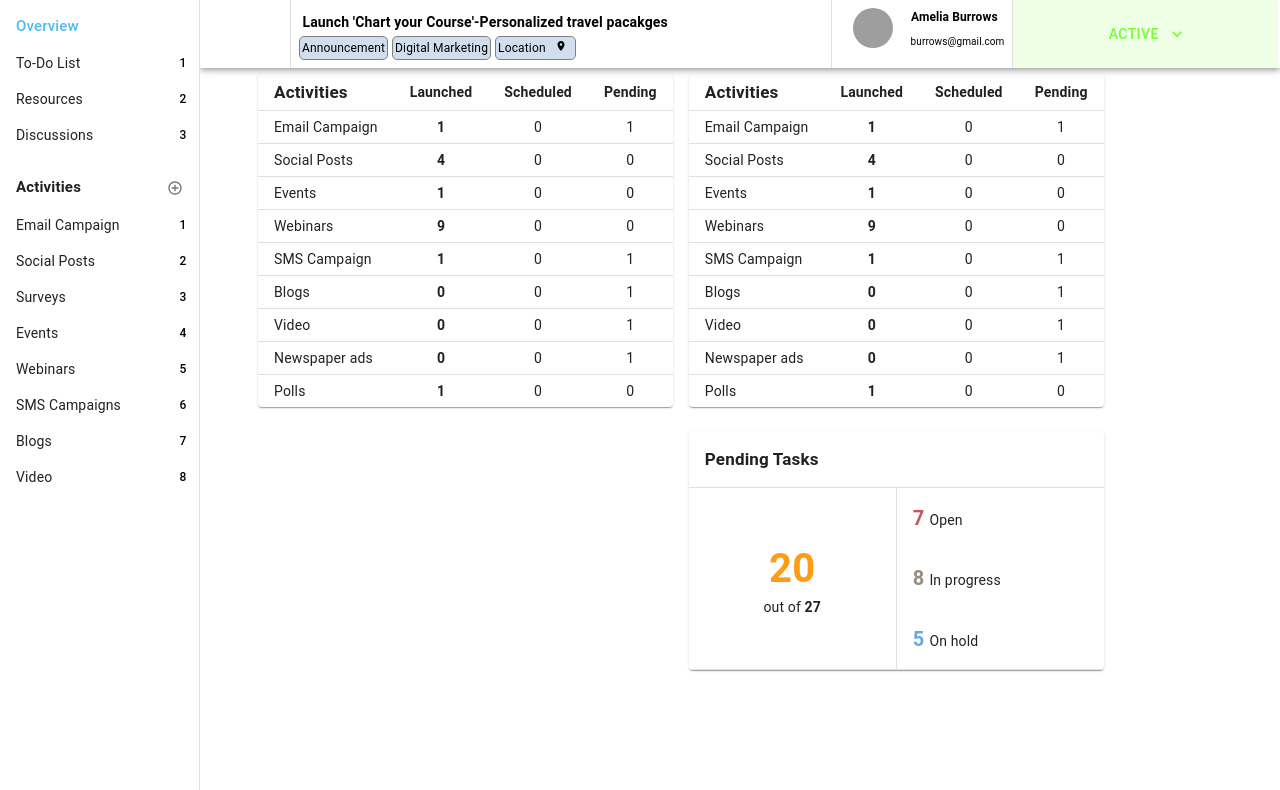
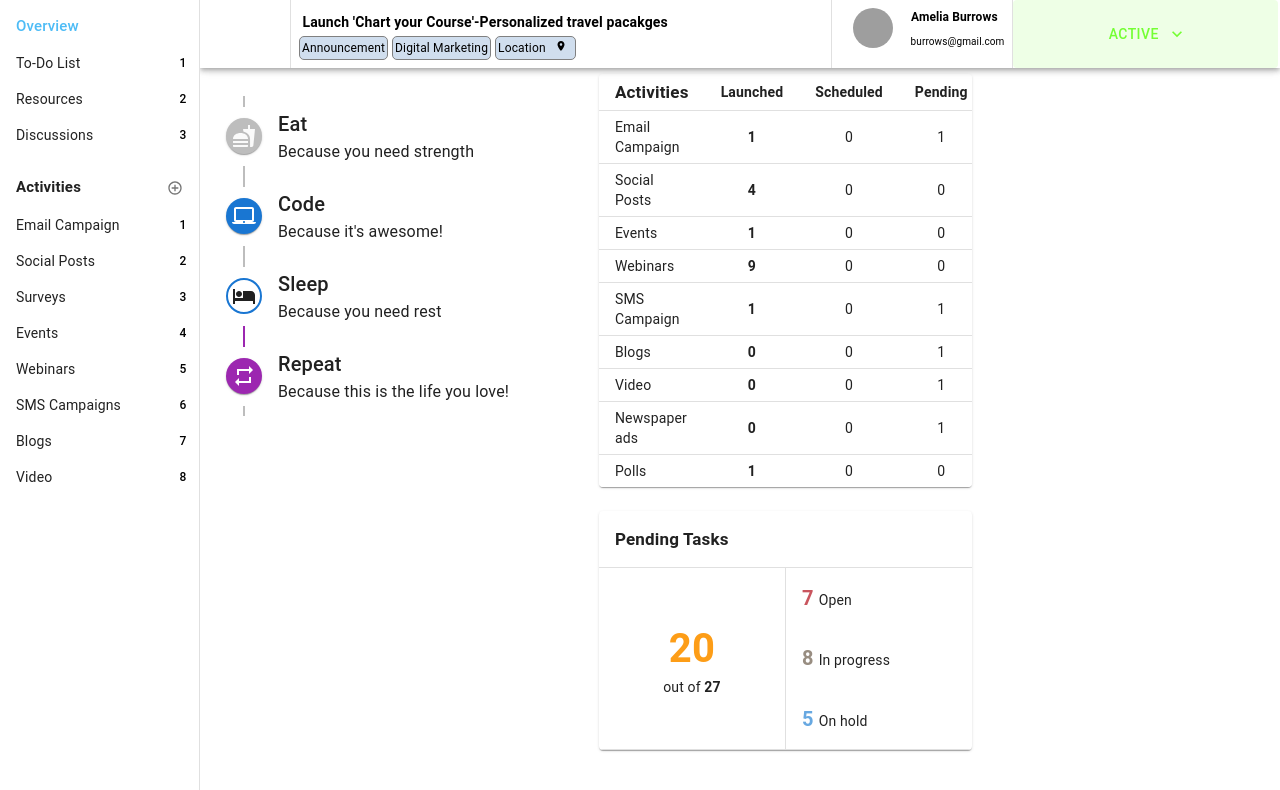
Before and after one commit to jayaramaurigo/aurigo-campaign-manager-app, a React (Create React App) app in the folder campaign-manager-frontend/: page / in a window 1280 px wide. Shown: the top 790 px of the page. Built offline with nearby package versions, Linux system fonts and the light colour scheme; grey boxes are pictures that could not be loaded.

Commit message:
Adds TimeLine and Improves Code Readability

```diff
--- a/campaign-manager-frontend/package.json
+++ b/campaign-manager-frontend/package.json
@@ -6,6 +6,7 @@
     "@emotion/react": "^11.10.6",
     "@emotion/styled": "^11.10.6",
     "@mui/icons-material": "^5.11.11",
+    "@mui/lab": "^5.0.0-alpha.123",
     "@mui/material": "^5.11.13",
     "@mui/styled-engine-sc": "^5.11.11",
     "@mui/x-data-grid": "^6.0.1",
--- a/campaign-manager-frontend/src/components/CampaignBanner.tsx
+++ b/campaign-manager-frontend/src/components/CampaignBanner.tsx
@@ -29,8 +29,8 @@
 
 
 export default function CampaignBanner(){
-   return   (<><AppBar
-
+  return(
+    <AppBar
       position="fixed"
       sx={{ width: `calc(100% - ${drawerWidth}px)`, ml: `${drawerWidth}px`, bgcolor: 'white'}}
     >
@@ -56,12 +56,9 @@
                 <b> Launch 'Chart your Course'-Personalized travel pacakges</b>
               </Typography>
               <Stack direction="row" spacing={0.5}>
-
                 <CardContent  style={{ border: "1px solid grey",borderRadius: '5px', padding: 2,color:'black', backgroundColor:'#D0DEEE', fontSize: '12px' }}>Announcement</CardContent>
                 <CardContent  style={{ border: "1px solid grey",borderRadius: '5px', padding: 2,color:'black', backgroundColor:'#D0DEEE', fontSize: '12px' }}>Digital Marketing</CardContent>
                 <CardContent  style={{ border: "1px solid grey",borderRadius: '5px', padding: 2,color:'black', backgroundColor:'#D0DEEE', fontSize: '12px' }}> Location <LocationOnIcon sx={{height:'12px'}}/></CardContent>
-
-
               </Stack>
             </Box>
           </Grid>
@@ -84,17 +81,14 @@
                 src="/static/images/avatar/1.jpg"
                 sx={{ height: "40px", width: "40px", margin: "auto", padding: "0" }}
               />
-
               <Stack direction="column" spacing={0.5}>
                 <Typography  style={{ padding: '0.2em', color:'black',fontSize: '12px', }}><b>Amelia Burrows</b></Typography>
                 <Typography style={{ padding: '0.2em', color:'black',fontSize: '10px', }}>burrows@gmail.com</Typography>
-
               </Stack>
             </Box>
           </Grid>
           <Divider orientation="vertical" flexItem />
           <Grid item xs={2} md={2.95}>
-
             <Button
               fullWidth={true}
 
@@ -108,15 +102,8 @@
             >
               Active
             </Button>
-
-
-
           </Grid>
         </Grid>
-
       </Toolbar>
   </AppBar>
-
- <Toolbar/>
- </>)
-};
+)};
--- a/campaign-manager-frontend/src/components/TimeLine.tsx
+++ b/campaign-manager-frontend/src/components/TimeLine.tsx
@@ -1,5 +1,94 @@
-import React from "react";
+// import React from "react";
 
-export default function TimeLine(){
-    return <>TimeLine</>;
-};
+// export default function TimeLine(){
+//     return <>TimeLine</>;
+// };
+
+import * as React from 'react';
+import Timeline from '@mui/lab/Timeline';
+import TimelineItem from '@mui/lab/TimelineItem';
+import TimelineSeparator from '@mui/lab/TimelineSeparator';
+import TimelineConnector from '@mui/lab/TimelineConnector';
+import TimelineContent from '@mui/lab/TimelineContent';
+import TimelineOppositeContent from '@mui/lab/TimelineOppositeContent';
+import TimelineDot from '@mui/lab/TimelineDot';
+import FastfoodIcon from '@mui/icons-material/Fastfood';
+import LaptopMacIcon from '@mui/icons-material/LaptopMac';
+import HotelIcon from '@mui/icons-material/Hotel';
+import RepeatIcon from '@mui/icons-material/Repeat';
+import Typography from '@mui/material/Typography';
+import { timelineItemClasses } from '@mui/lab/TimelineItem';
+
+export default function CustomizedTimeLine() {
+  return (
+    <Timeline
+        sx={{
+            [`& .${timelineItemClasses.root}:before`]: {
+            flex: 0,
+            padding: 0,
+            },
+        }}
+    >
+      <TimelineItem>
+        <TimelineSeparator>
+          <TimelineConnector />
+          <TimelineDot>
+            <FastfoodIcon />
+          </TimelineDot>
+          <TimelineConnector />
+        </TimelineSeparator>
+        <TimelineContent sx={{ py: '12px', px: 2 }}>
+          <Typography variant="h6" component="span">
+            Eat
+          </Typography>
+          <Typography>Because you need strength</Typography>
+        </TimelineContent>
+      </TimelineItem>
+      <TimelineItem>
+        <TimelineSeparator>
+          <TimelineConnector />
+          <TimelineDot color="primary">
+            <LaptopMacIcon />
+          </TimelineDot>
+          <TimelineConnector />
+        </TimelineSeparator>
+        <TimelineContent sx={{ py: '12px', px: 2 }}>
+          <Typography variant="h6" component="span">
+            Code
+          </Typography>
+          <Typography>Because it&apos;s awesome!</Typography>
+        </TimelineContent>
+      </TimelineItem>
+      <TimelineItem>
+        <TimelineSeparator>
+          <TimelineConnector />
+          <TimelineDot color="primary" variant="outlined">
+            <HotelIcon />
+          </TimelineDot>
+          <TimelineConnector sx={{ bgcolor: 'secondary.main' }} />
+        </TimelineSeparator>
+        <TimelineContent sx={{ py: '12px', px: 2 }}>
+          <Typography variant="h6" component="span">
+            Sleep
+          </Typography>
+          <Typography>Because you need rest</Typography>
+        </TimelineContent>
+      </TimelineItem>
+      <TimelineItem>
+        <TimelineSeparator>
+          <TimelineConnector sx={{ bgcolor: 'secondary.main' }} />
+          <TimelineDot color="secondary">
+            <RepeatIcon />
+          </TimelineDot>
+          <TimelineConnector />
+        </TimelineSeparator>
+        <TimelineContent sx={{ py: '12px', px: 2 }}>
+          <Typography variant="h6" component="span">
+            Repeat
+          </Typography>
+          <Typography>Because this is the life you love!</Typography>
+        </TimelineContent>
+      </TimelineItem>
+    </Timeline>
+  );
+}
--- a/campaign-manager-frontend/src/components/homepage.tsx
+++ b/campaign-manager-frontend/src/components/homepage.tsx
@@ -8,8 +8,9 @@
 import Grid from '@mui/material/Grid';
 import CssBaseline from '@mui/material/CssBaseline';
 import Toolbar from '@mui/material/Toolbar';
+import TimeLine from "./TimeLine";
 export default function Homepage(){
-    return <>
+  return(
     <Box  sx={{
       display: 'flex',
       alignItems: 'flex-start',
@@ -19,21 +20,17 @@
       bgcolor: 'background.paper',
       borderRadius: 1,
     }}>
-
-
       <CssBaseline />
       <CampaignBanner/>
-
       <NavBar/>
-        <Box
-
-        >
+      <Box>
         <Toolbar />
 
         <Grid container  spacing={2}>
           <Grid item xs={6}>
             <Grid item xs={12} height={'100%'}>
-            <Activities/>
+              {/* <Activities/> */}
+              <TimeLine/>
             </Grid>
           </Grid>
           <Grid item md={6}>
@@ -46,12 +43,6 @@
             </Grid>
           </Grid>
         </Grid>
-
- {/* <Activities></Activities>
- <PendingTasks/> */}
       </Box>
-
     </Box>
-
-    </>
-};
+)};
```
Also changed, not shown: 1 other file (tests, documents, lock files or other folders). Lines whose indentation alone changed are shown as unchanged.
